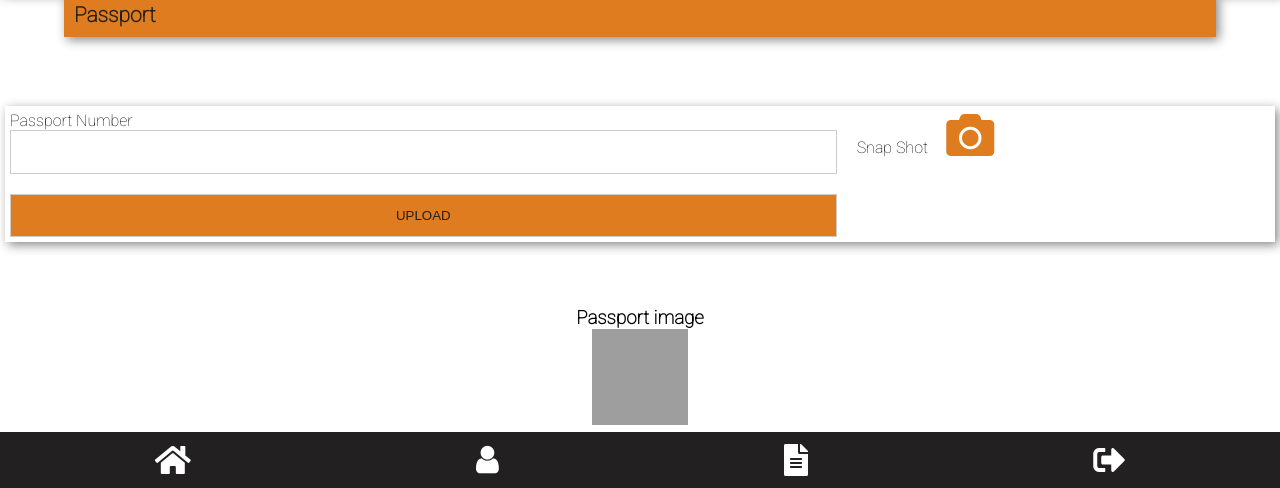
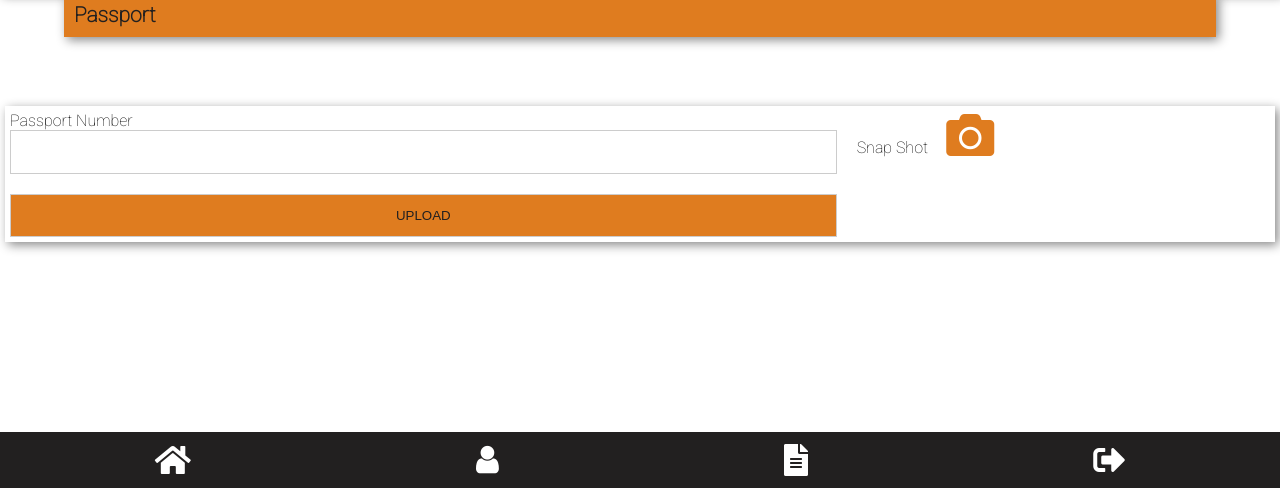
Before and after one commit to landroide13/karensApp, a plain HTML site: page Pass.html in a window 1280 px wide. Shown: the part 312-800 px from the top of the page. Drawn offline with Linux system fonts and the light colour scheme; grey boxes are pictures that could not be loaded.

Commit message:
noPassPict

```diff
--- a/Pass.html
+++ b/Pass.html
@@ -44,10 +44,10 @@
       </div>
 
 
-      <div class="picture">
+      <!-- <div class="picture">
         <h3>Passport image</h3>
         <img class="" src="./img/pass.jpg" alt="">
-      </div>
+      </div> -->
 
 
     </div>
```
